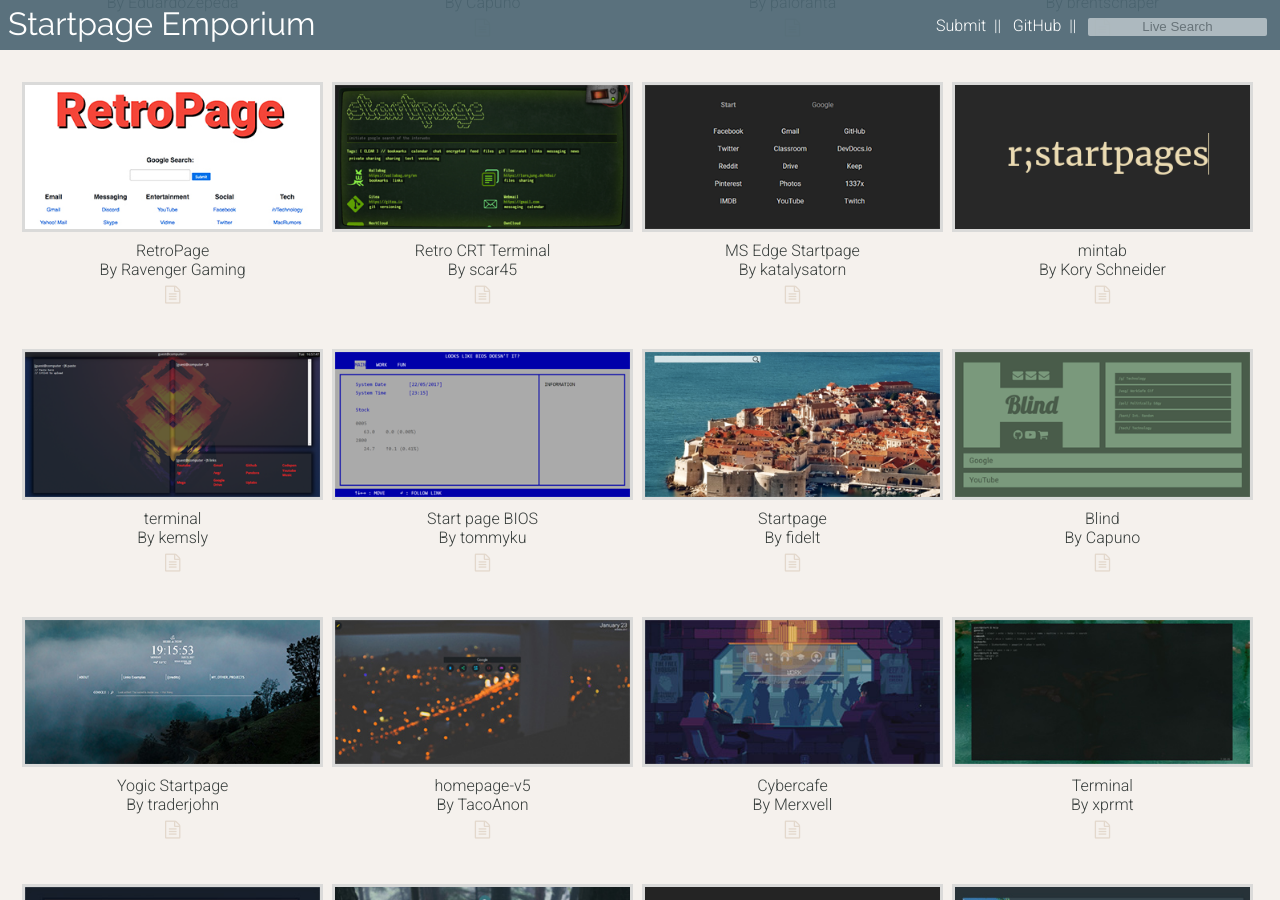
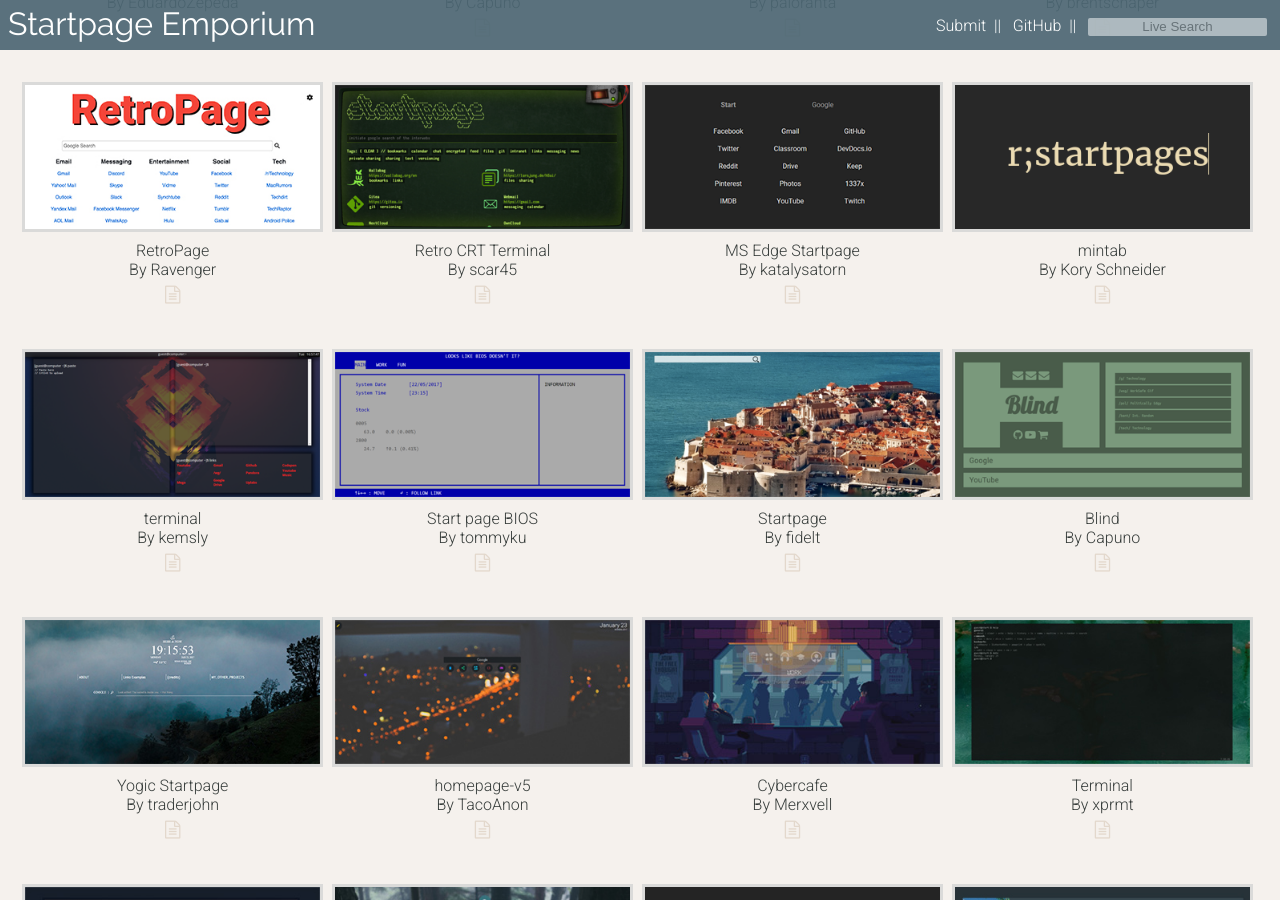
Before and after one commit to Uvacoder/startpages-collected, a Jekyll site: the page built from index.html, in a window 1280 px wide and 900 px high, scrolled down 342 px. Built offline with Jekyll 4.4.1, drawn with Linux system fonts in a browser that asks for light colours; nearby versions of some CDN libraries.

Commit message:
Update listing for RetroPage

```diff
--- a/_data/startpages.yml
+++ b/_data/startpages.yml
@@ -30,11 +30,11 @@
   tags: "simple hipster"
   col-size: col-1
 
-- image_url: /media/images/retropage.jpg
+- image_url: /media/images/retropage-2.jpg
   full_path: "https://retropage.co"
   title: "RetroPage"
-  author: "Ravenger Gaming"
-  source: "https://github.com/RavengerGaming/RetroPage"
+  author: "Ravenger"
+  source: "https://github.com/RavengerNetwork/RetroPage"
   tags: "simple minimal"
   col-size: col-1
 
```
